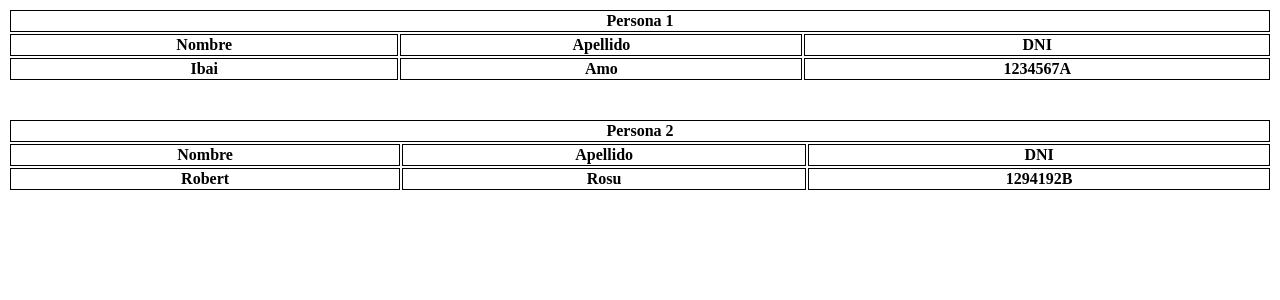
After one commit to AntonTsc/phpXAMPP, a PHP site: page /ejercicio08.php in a window 1280 px wide. The commit adds this page. Shown: the top 300 px of the page. Run offline with PHP 8.4, Linux system fonts and the light colour scheme; lists and menus that the app fills with data are empty.

Commit message:
terminar los arrays para continuar con forms

```diff
--- /dev/null
+++ b/Ej3 - Arrays/ejercicio08.php
@@ -0,0 +1,80 @@
+<?php
+    /* Tendremos los datos personales de 2 personas en 6 variables. Cada persona tendrá 3 datos:
+    nombre, apellido y DNI.
+    Hay que meter todos los datos en un array asociativo donde los índices sean “nombre”, “apellido”, “DNI” y después visualizarlos por pantalla en formato tabla. */
+
+    //Persona 1
+    $nombre = "Ibai";
+    $apellido = "Amo";
+    $dni = "1234567A";
+
+    //Persona 2
+    $nombre2 = "Robert";
+    $apellido2 = "Rosu";
+    $dni2 = "1294192B";
+
+    $usuario1 = array("nombre" => $nombre,
+        "apellido" => $apellido,
+        "dni" => $dni);
+
+    $usuario2 = array("nombre" => $nombre2,
+        "apellido" => $apellido2,
+        "dni" => $dni2);
+?>
+
+<!DOCTYPE html>
+<html lang="en">
+<head>
+    <meta charset="UTF-8">
+    <meta name="viewport" content="width=device-width, initial-scale=1.0">
+    <title>Document</title>
+    <style>
+        table {
+            width: 100%;
+        }
+        tr,
+        th {
+            border: 1px solid black;
+        }
+    </style>
+</head>
+<body>
+    <!-- Tabla persona 1 -->
+    <table>
+        <tr>
+            <th colspan="3">Persona 1</th>
+        </tr>
+        <tr>
+            <th>Nombre</th>
+            <th>Apellido</th>
+            <th>DNI</th>
+        </tr>
+        <tr>
+            <?php
+            foreach($usuario1 as $item => $value){
+                echo "<th>" . $value . "</th>";
+            }
+            ?>
+        </tr>
+    </table><br><br>
+
+    <!-- Tabla persona 2 -->
+    <table>
+            <tr>
+                <th colspan="3">Persona 2</th>
+            </tr>
+            <tr>
+                <th>Nombre</th>
+                <th>Apellido</th>
+                <th>DNI</th>
+            </tr>
+            <tr>
+                <?php
+                foreach($usuario2 as $item => $value){
+                    echo "<th>" . $value . "</th>";
+                }
+                ?>
+            </tr>
+    </table>
+</body>
+</html>
```
Also changed, not shown: Ej3 - Arrays/ejercicio07.php (+3 -4 lines), Ej3 - Arrays/ejercicio09.php (added, +21 -0 lines), Ej3 - Arrays/ejercicio10.php (added, +19 -0 lines), Ej3 - Arrays/ejercicio11.php (added, +15 -0 lines).
